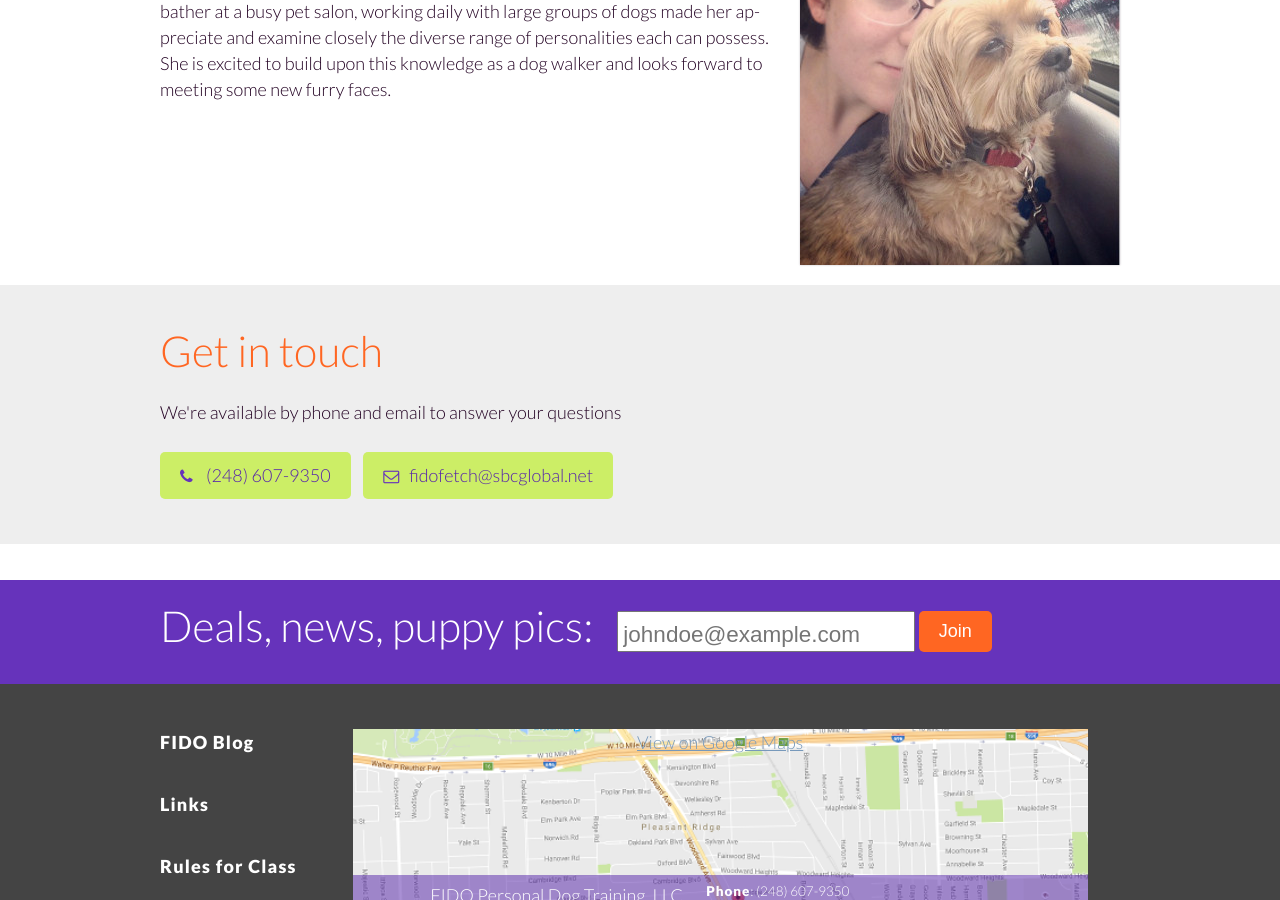
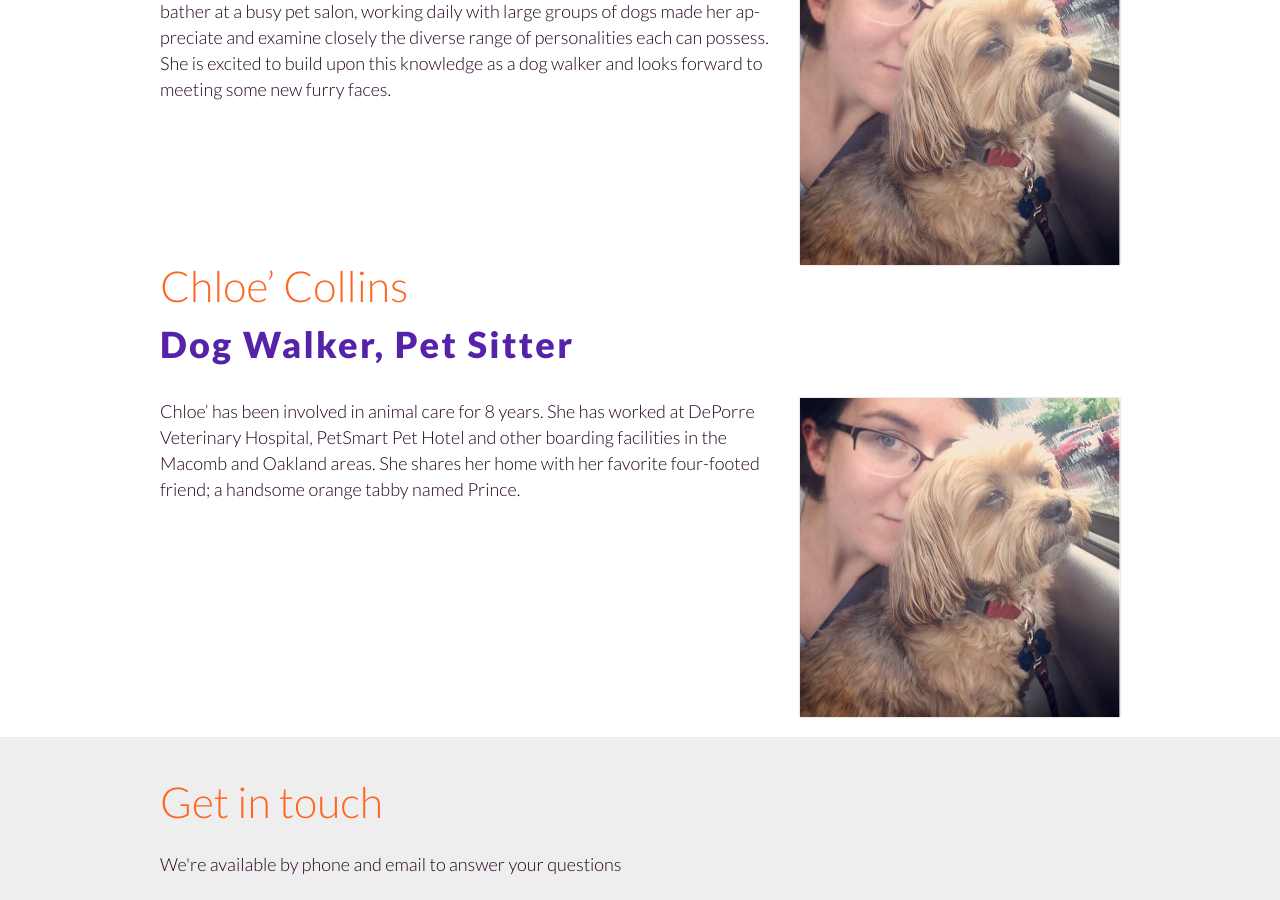
Before and after one commit to fidodogtraining/fidodogtraining.github.io, a Jekyll site: the page built from _autopages/about.md, in a window 1280 px wide and 900 px high, scrolled down 7530 px. Built offline with Jekyll 4.4.1, drawn with Linux system fonts in a browser that asks for light colours.

Commit message:
Update about.md

```diff
--- a/_autopages/about.md
+++ b/_autopages/about.md
@@ -238,3 +238,14 @@ this knowledge as a dog walker and looks forward to meeting some new furry faces
 </section>
 
 <section class="region">
+## Chloe' Collins
+
+### Dog Walker, Pet Sitter
+
+<img class="right" src="/images/stephanie.jpg" alt="" />
+Chloe’ has been involved in animal care for 8 years. She has worked at DePorre Veterinary Hospital, PetSmart Pet
+Hotel and other boarding facilities in the Macomb and Oakland areas. She shares her home with her favorite four-footed friend;
+a handsome orange tabby named Prince.
+</section>
+
+<section class="region">
```
